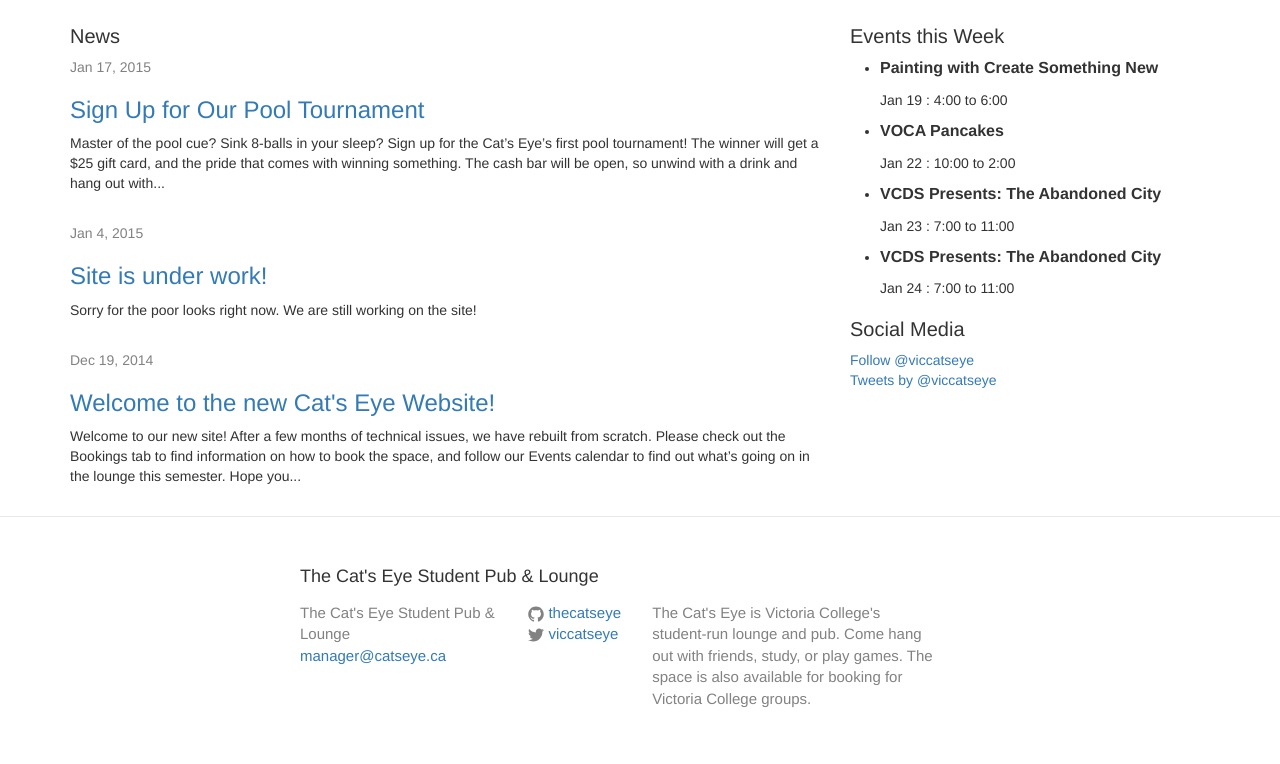
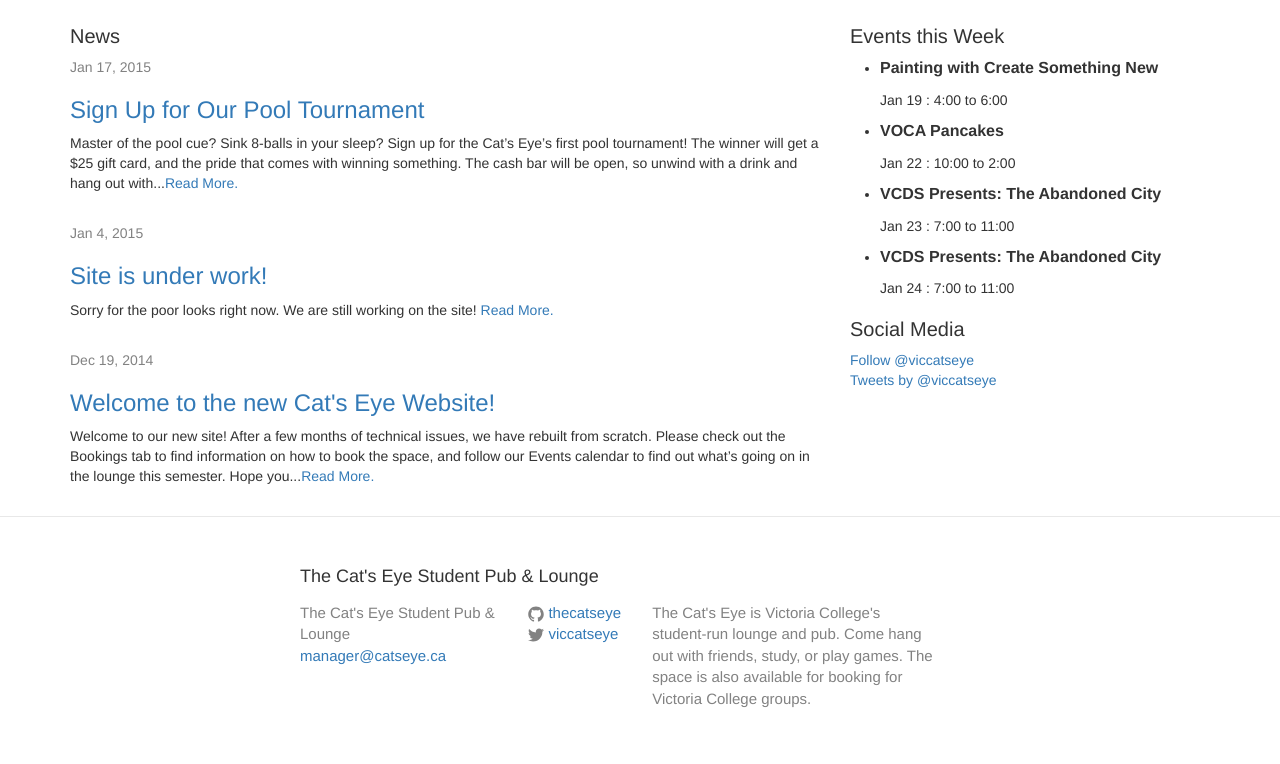
Before and after one commit to ryanfan/cats-eye, a Jekyll site: the page built from index.html, in a window 1280 px wide. Shown: the part 686-1450 px from the top of the page. Built offline with Jekyll 4.4.1, drawn with Linux system fonts in a browser that asks for light colours; nearby versions of some CDN libraries; comment, search, counter and statistics services are not loaded.

Commit message:
Added "Read More." link.

```diff
--- a/index.html
+++ b/index.html
@@ -15,7 +15,8 @@
           <h2>
             <a class="post-link" href="{{ post.url | prepend: site.baseurl }}">{{ post.title }}</a>
           </h2>
-          <p>{{ post.content | strip_html | truncatewords: 50 }}</p>
+          <p>{{ post.content | strip_html | truncatewords: 50 }}<a href="{{ post.url | prepend: site.baseurl }}">Read More.</a></p>
+
         </li>
       {% endfor %}
     </ul>
```
